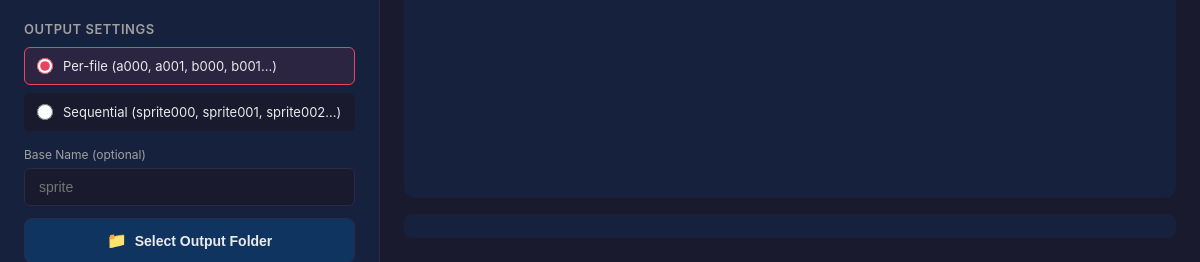
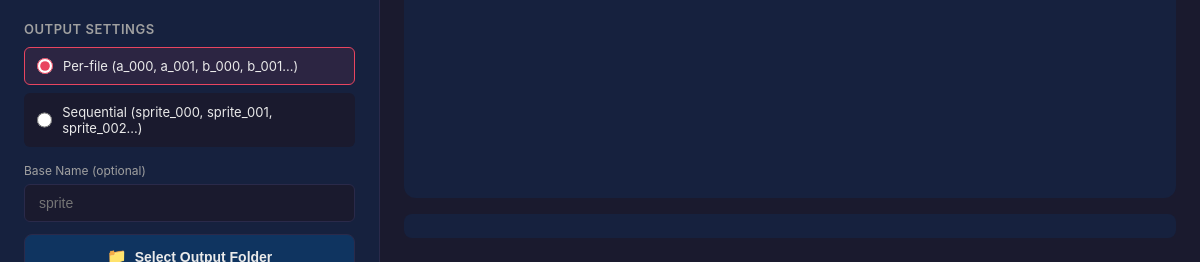
Before and after one commit to LimFull/sprite-slice-electron, an Electron app: page index.html in a window 1200 px wide. Shown: the part 538-800 px from the top of the page. Drawn offline with Linux system fonts and the light colour scheme.

Commit message:
chore: change radio button text

```diff
--- a/index.html
+++ b/index.html
@@ -64,11 +64,11 @@
           <div class="radio-group">
             <label class="radio-label">
               <input type="radio" name="numberingMode" id="perFileNumbering" value="perFile" checked>
-              <span class="radio-text">Per-file (a000, a001, b000, b001...)</span>
+              <span class="radio-text">Per-file (a_000, a_001, b_000, b_001...)</span>
             </label>
             <label class="radio-label">
               <input type="radio" name="numberingMode" id="sequentialNumbering" value="sequential">
-              <span class="radio-text">Sequential (sprite000, sprite001, sprite002...)</span>
+              <span class="radio-text">Sequential (sprite_000, sprite_001, sprite_002...)</span>
             </label>
           </div>
 
```
